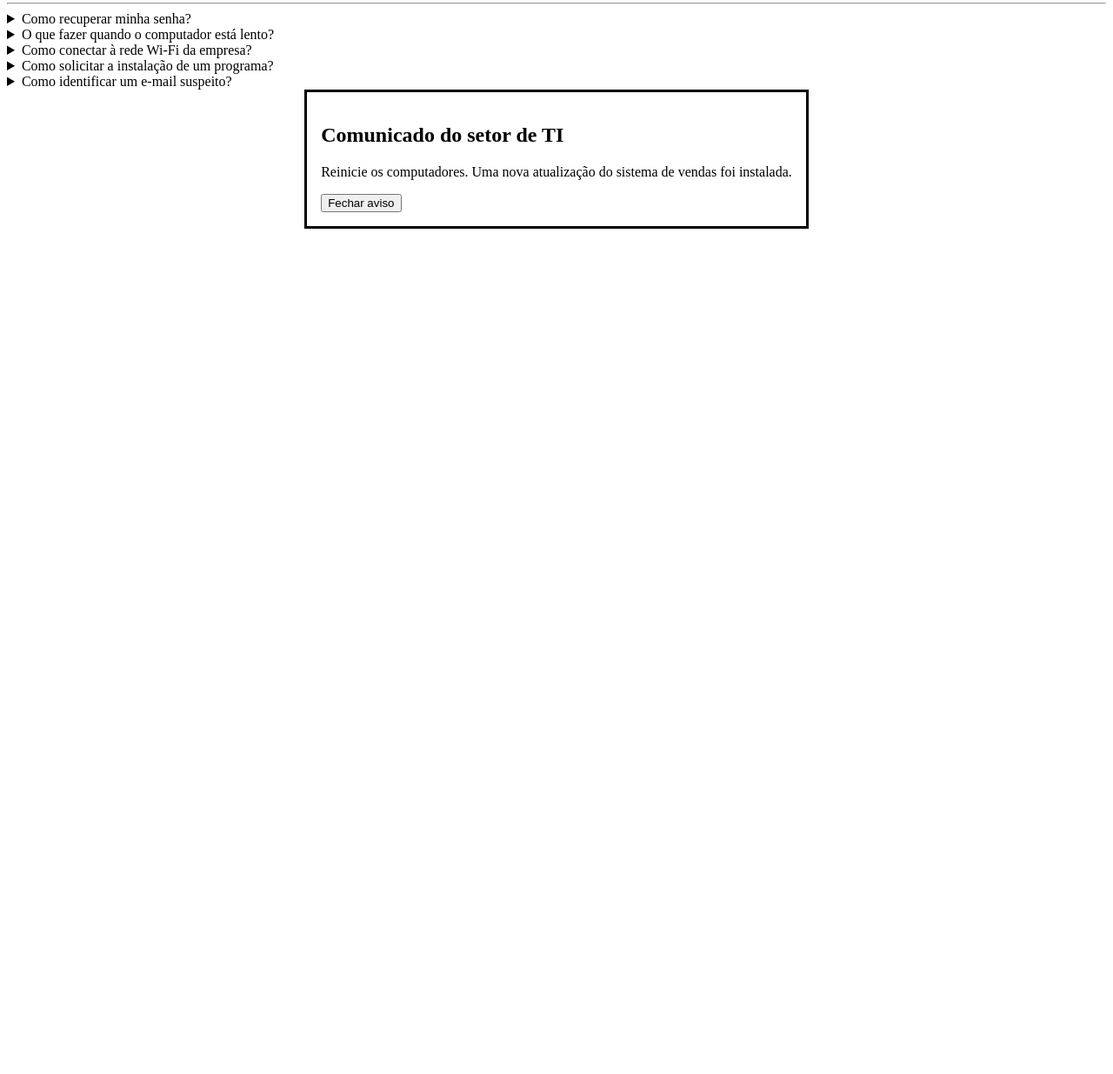
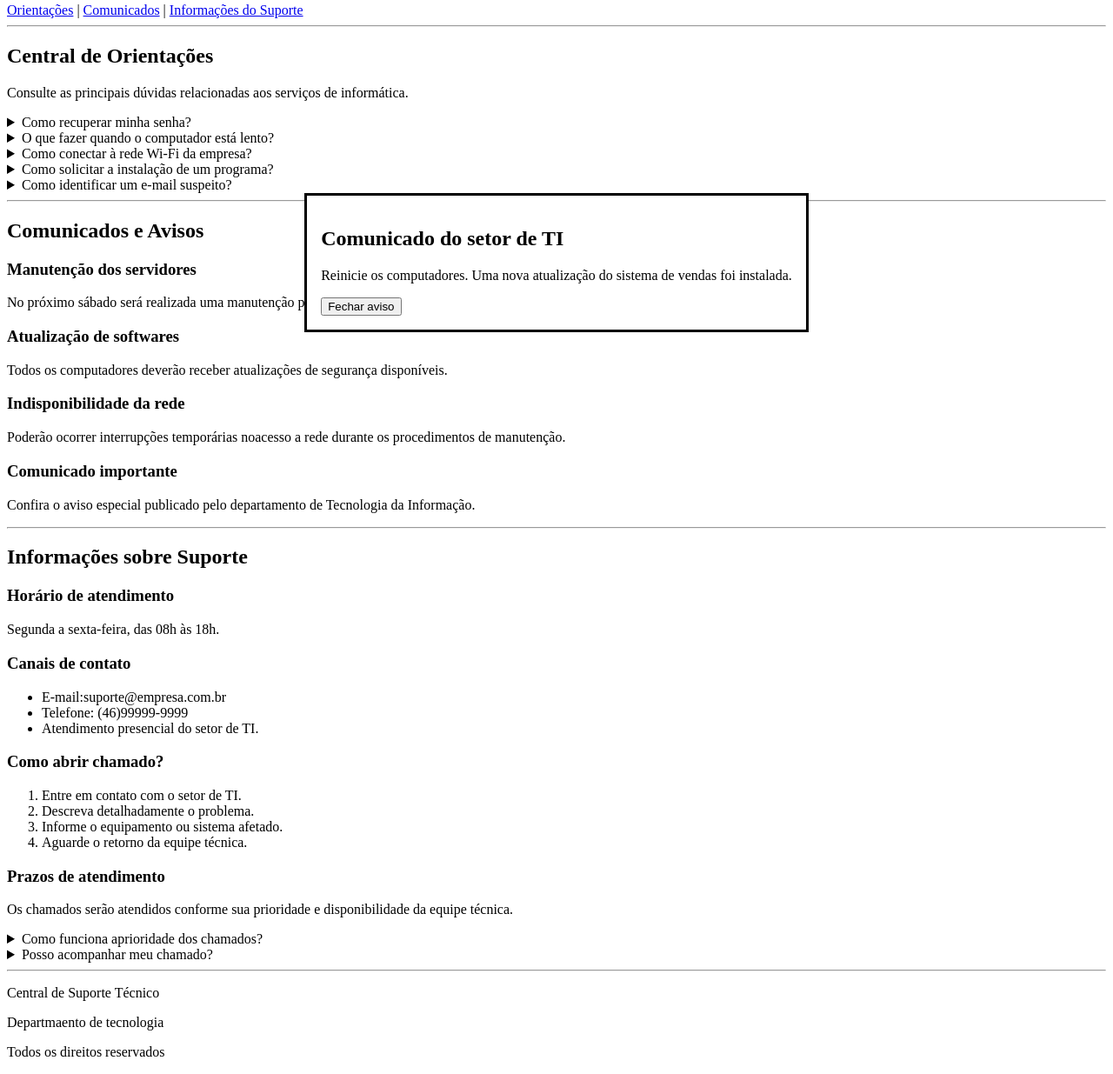
Before and after one commit to JaqueMenegazzo/DESENVOLVIMENTOWEB1, a plain HTML site: page WebServer/Apache24/htdocs/ATV07/index.html in a window 1280 px wide. Shown: the part 111-1346 px from the top of the page at 87% size. Before the commit the page ends 800 px from the top, so only its background shows below. Drawn offline with Linux system fonts and the light colour scheme.

Commit message:
23/11/2026

```diff
--- a/WebServer/Apache24/htdocs/ATV07/index.html
+++ b/WebServer/Apache24/htdocs/ATV07/index.html
@@ -9,26 +9,33 @@
 
 <body>
 	<header>
-		<h1>Central de Informações e Suporte Técnico</h1>
+		<h1>Central de Suporte Técnico</h1>
 	</header>
 	<p>Bem-vindo ao portal de atendimento do setor de Tecnologia da Informação.</p>
+	<nav>
+		<a href="#orientações">Orientações</a> |
+		<a href="#comunicados">Comunicados</a> |
+		<a href="#informações">Informações do Suporte</a>
+	</nav>
 	<hr/ >
 	<section>
+	<h2>Central de Orientações</h2>
+	<p>Consulte as principais dúvidas relacionadas aos serviços de informática.</p>
 		<details>
 			<summary>Como recuperar minha senha?</summary>
 			<p>Entre em contato com o setor de TI para solicitar a redefinição da senha.</p>
 		</details>
 		<details>
 			<summary>O que fazer quando o computador está lento?</summary>
-			<p>Entre no menu iniciar e pesquise por Limpeza de Disco (Disk Cleanup)</p>
+			<p>Entre no menu iniciar e pesquise por Limpeza de Disco (Disk Cleanup).</p>
 		</details>
 		<details>
 			<summary>Como conectar à rede Wi-Fi da empresa?</summary>
-			<p>Identifique junto ao setor de TI da empresa o nome da rede destinadas aos funcionários</p>
+			<p>Identifique junto ao setor de TI da empresa o nome da rede destinadas aos funcionários.</p>
 		</details>
 		<details>
 			<summary>Como solicitar a instalação de um programa?</summary>
-			<p>Abra um chamado para o setor de TI e solicite a instalação com o nome exato do software desejado</p>
+			<p>Abra um chamado para o setor de TI e solicite a instalação com o nome exato do software desejado.</p>
 		</details>
 		<details>
 			<summary>Como identificar um e-mail suspeito?</summary>
@@ -42,4 +49,59 @@
 			onclick="document.getElementById('meuDialog').close()">
 			Fechar aviso
 			</button>
+			<noscript>
+				<p>Atenção: Habilite o JavaScript para utilizar todos os recursos desta página.</p>
+			</noscript>
 		</dialog>
+		<hr/>
+		<section>
+			<h2>Comunicados e Avisos</h2>
+			<h3>Manutenção dos servidores</h3>
+			<p>No próximo sábado será realizada uma manutenção preventiva nos servidores da empresa, das 08h às 12h.</p>
+			<h3>Atualização de softwares</h3>
+			<p>Todos os computadores deverão receber atualizações de segurança disponíveis.</p>
+			<h3>Indisponibilidade da rede</h3>
+			<p>Poderão ocorrer interrupções temporárias noacesso a rede durante os procedimentos de manutenção.</p>
+			<h3>Comunicado importante</h3>
+			<p>Confira o aviso especial publicado pelo departamento de Tecnologia da Informação.</p>
+		</section>
+		<hr />
+		<section>
+			<h2>Informações sobre Suporte</h2>
+			<h3>Horário de atendimento</h3>
+			<p>Segunda a sexta-feira, das 08h às 18h.</p>
+			<h3>Canais de contato</h3>
+			<ul>
+				<li>E-mail:suporte@empresa.com.br</li>
+				<li>Telefone: (46)99999-9999</li>
+				<li>Atendimento presencial do setor de TI.</li>
+			</ul>
+			<h3>Como abrir chamado?</h3>
+			<ol>
+				<li>Entre em contato com o setor de TI.</li>
+				<li>Descreva detalhadamente o problema.</li>
+				<li>Informe o equipamento ou sistema afetado.</li>
+				<li>Aguarde o retorno da equipe técnica.</li>
+			</ol>
+			<h3>Prazos de atendimento</h3>
+			<p>Os chamados serão atendidos conforme sua prioridade e disponibilidade da equipe técnica.</p>
+			<details>
+			<summary>Como funciona aprioridade dos chamados?</summary>
+			<p>Os chamados obdecem a uma lista de espera, sendo respondidos primeiramento pelo nível de urgência e em seguida, pela data de abertura.</p>
+		</details>
+		<details>
+			<summary>Posso acompanhar meu chamado?</summary>
+			<p>Sim, você poderá acompanhar seu chamado atavés do número de protocolo informado no momento da solicitação.</p>
+		</details>
+		</section>
+		<hr />
+		<script>
+    console.log("JavaScript está funcionando!");
+        </script>
+		<footer>
+		<p>Central de Suporte Técnico</p>
+		<p>Departmaento de tecnologia</p>
+		<p>Todos os direitos reservados</p>
+		</footer>
+</body>
+</html>
```
